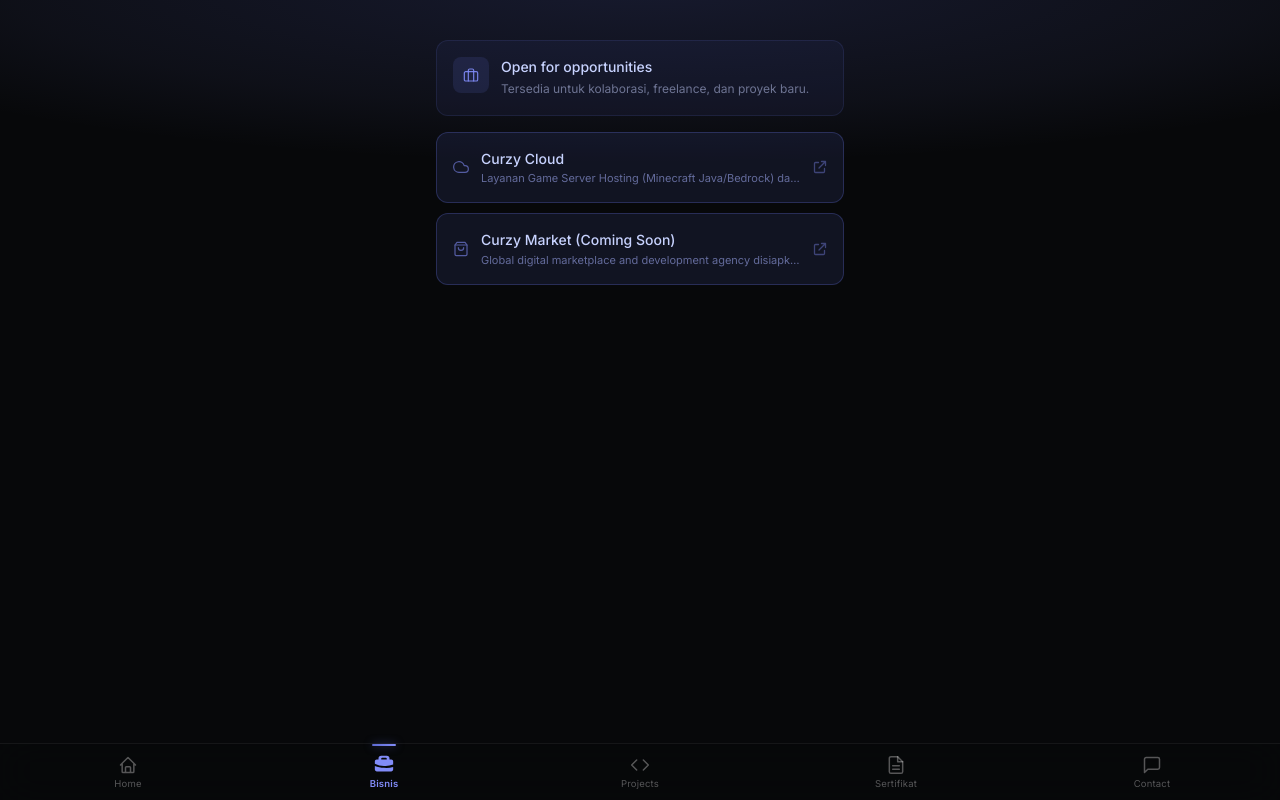
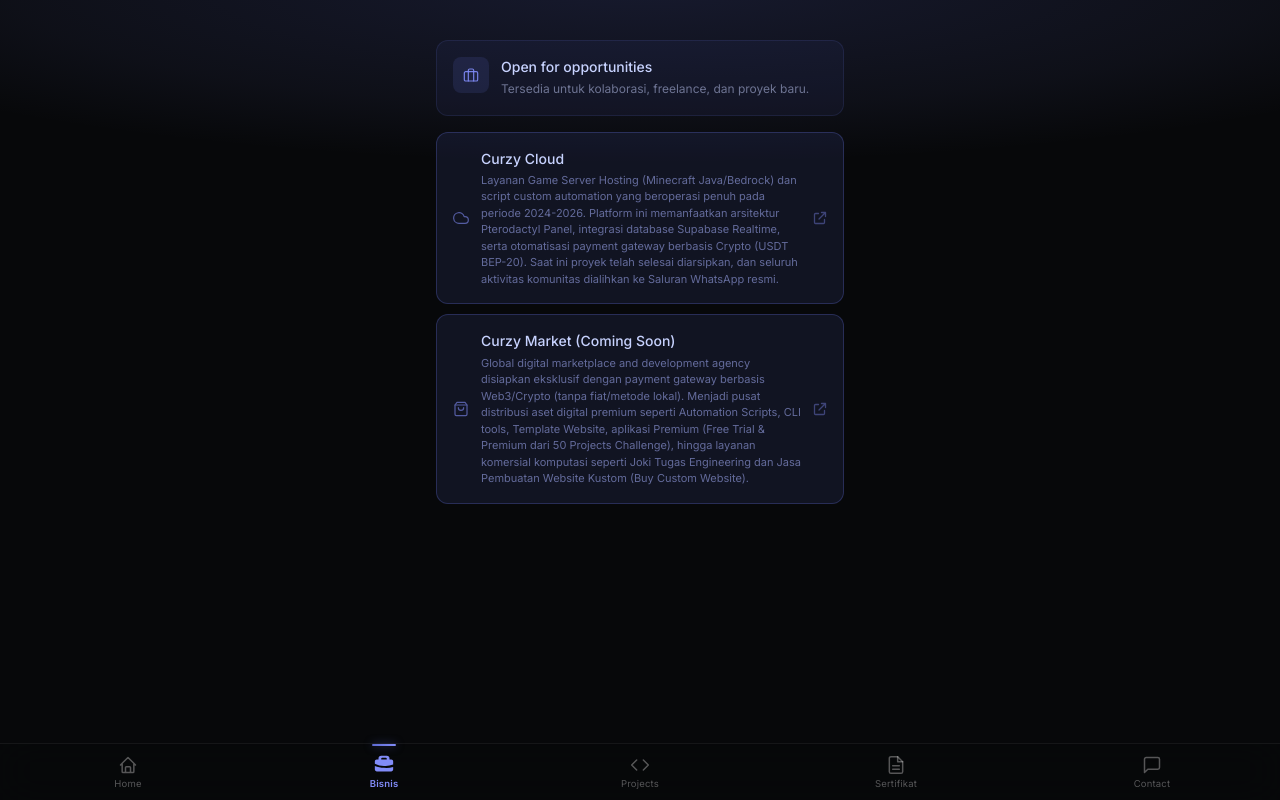
Before and after one commit to Curzyori/Portofolio-12, a Next.js app: page / in a window 1280 px wide. Both pictures are taken after a click on the tab "Bisnis". Built offline with nearby package versions, Linux system fonts and the light colour scheme.

Commit message:
style: update LinkCard description styling to support multiline wrapping

```diff
--- a/components/LinkCard.tsx
+++ b/components/LinkCard.tsx
@@ -256,7 +256,7 @@
         </p>
         {item.description && (
           <p
-            className="text-[11px] mt-0.5 truncate"
+            className="text-[11px] mt-1 whitespace-normal break-words leading-normal"
             style={{ color: isAccent ? "rgba(167,179,255,0.55)" : "rgba(255,255,255,0.32)" }}
           >
             {item.description}
```
